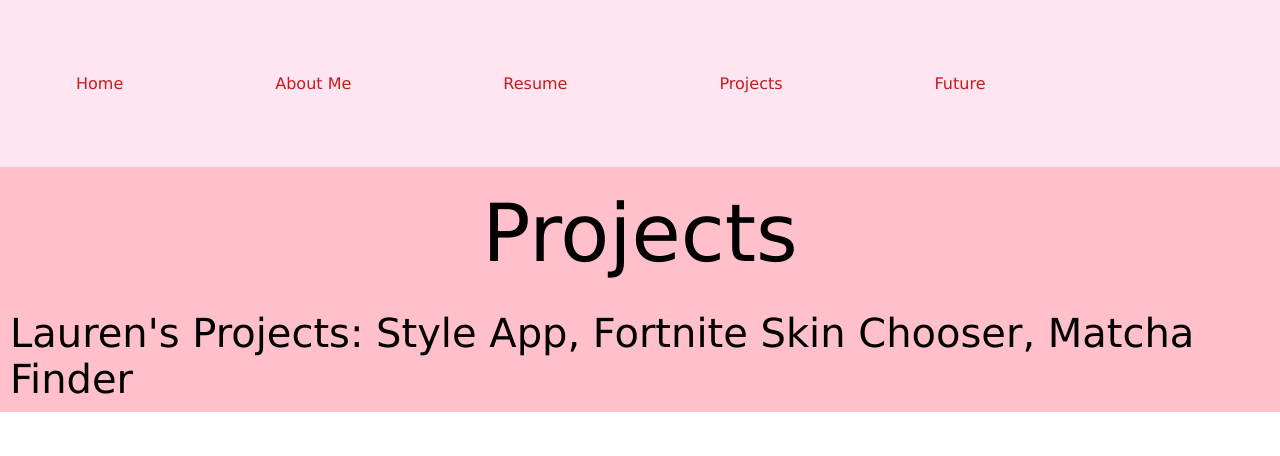
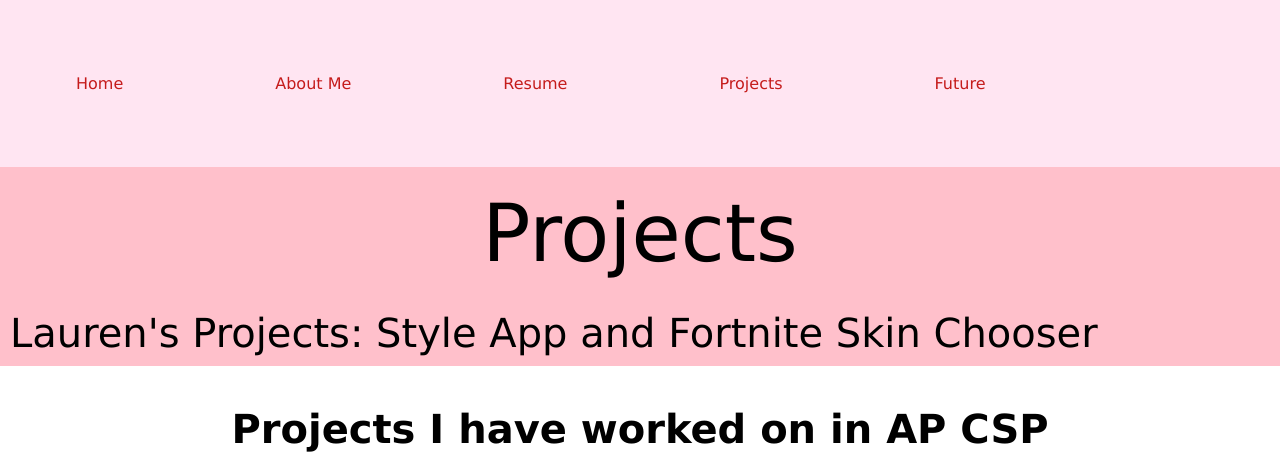
Before and after one commit to laurenlee26/APCSP_CAP_LEE_FINAL, a plain HTML site: page projects.html in a window 1280 px wide. Shown: the top 456 px of the page. Drawn offline with Linux system fonts and the light colour scheme.

Commit message:
Add files via upload

```diff
--- a/projects.html
+++ b/projects.html
@@ -18,7 +18,7 @@
   </div>
 
   <div class="container">
-    <p3 class="p3">Lauren's Projects: Style App, Fortnite Skin Chooser, Matcha Finder</h3>
+    <p3 class="p3">Lauren's Projects: Style App and Fortnite Skin Chooser</h3>
   </div>
   <h3 class = "p3">Projects I have worked on in AP CSP<h3>
   <iframe width="392" height="620" style="border: 0px;" src="https://studio.code.org/projects/applab/01043716-671a-4eb2-8211-a09883c5d854/embed"></iframe>
```
